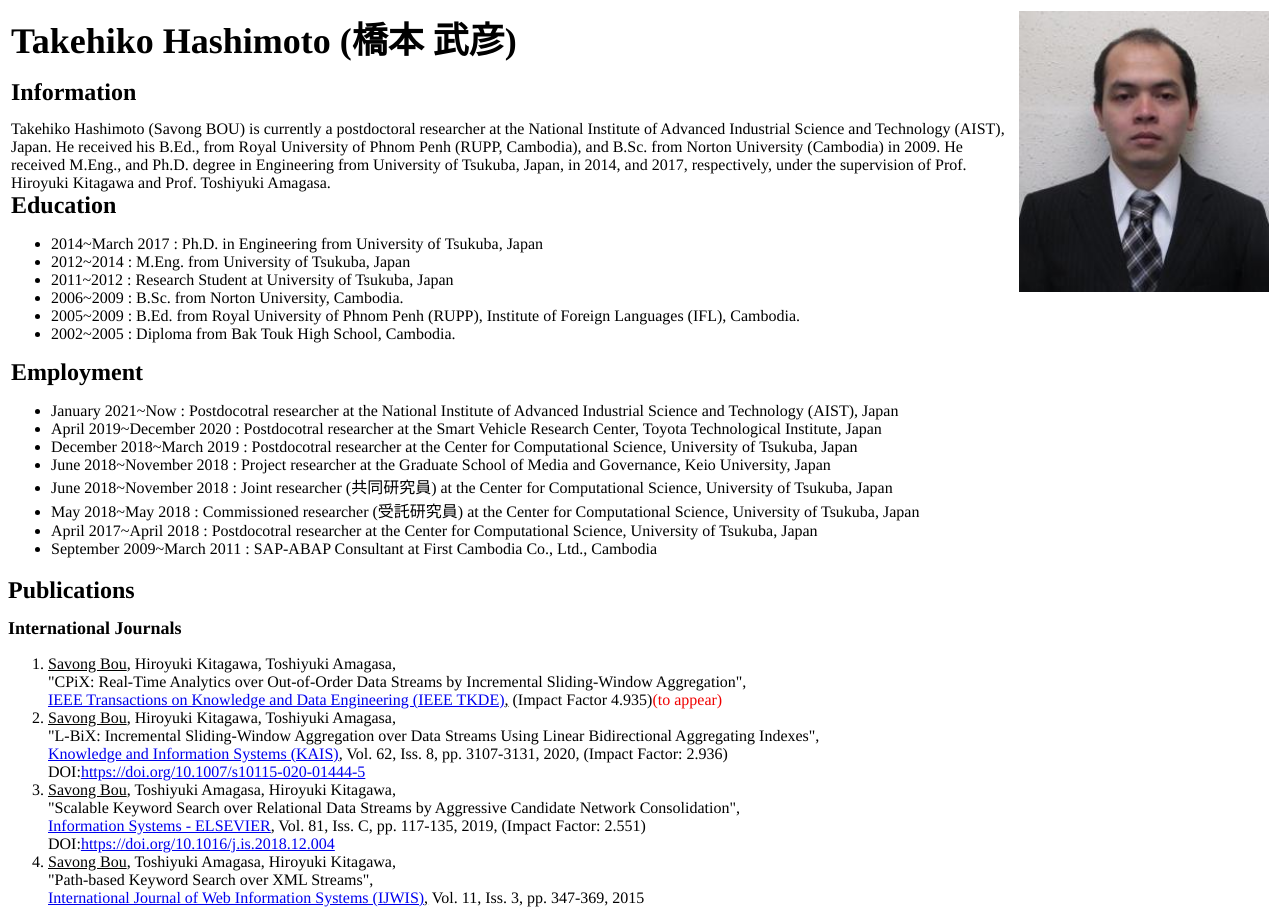
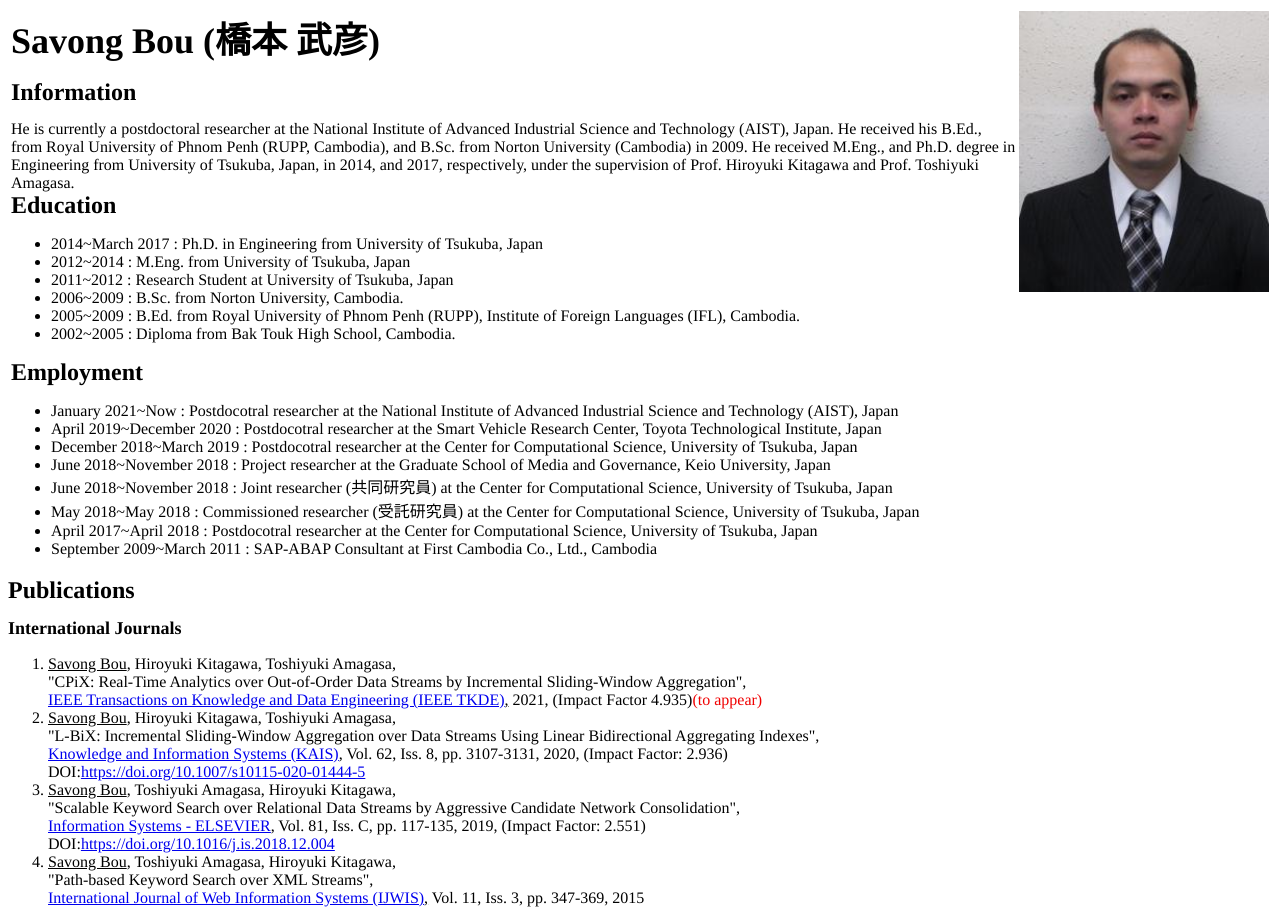
Before and after one commit to savong/savong.github.io, a plain HTML site: page index.html in a window 1280 px wide. Shown: the top 910 px of the page. Drawn offline with Linux system fonts and the light colour scheme.

Commit message:
Initial commit

```diff
--- a/index.html
+++ b/index.html
@@ -26,10 +26,10 @@
     <table>
         <tr>
             <td style="width:80%">
-                <h1 style="margin: 0.0px 0.0px 16.0px 0.0px; font: 36.0px Times"><b>Takehiko Hashimoto (橋本 武彦)</b></h1>
+                <h1 style="margin: 0.0px 0.0px 16.0px 0.0px; font: 36.0px Times"><b>Savong Bou (橋本 武彦)</b></h1>
                 <h2 style="margin: 0.0px 0.0px 14.0px 0.0px; font: 24.0px Times"><b>Information</b></h2>
                 <p class="p3">
-                Takehiko Hashimoto (Savong BOU) is currently a postdoctoral researcher at the National Institute of Advanced Industrial Science and Technology (AIST), Japan. He
+                He is currently a postdoctoral researcher at the National Institute of Advanced Industrial Science and Technology (AIST), Japan. He
                 received his B.Ed., from Royal University of Phnom Penh (RUPP, Cambodia), and B.Sc. from Norton University (Cambodia) in 2009. He received M.Eng., and Ph.D. degree in Engineering from University of Tsukuba, Japan, in 2014, and 2017, respectively, under the supervision of Prof. Hiroyuki Kitagawa and Prof. Toshiyuki Amagasa.
 
 
@@ -70,7 +70,7 @@
     <li class="li3"><span class="s1">Savong Bou</span>, Hiroyuki Kitagawa, Toshiyuki Amagasa,<br>
         "CPiX: Real-Time Analytics over Out-of-Order Data Streams by Incremental Sliding-Window Aggregation",<span class="Apple-converted-space">  </span><a href="https://ieeexplore.ieee.org/xpl/RecentIssue.jsp?punumber=69"><span class="s2"><br>
         </span><span class="s3">IEEE Transactions on Knowledge and Data Engineering (IEEE TKDE)</span></a><span class="s1">,</span>
-        (Impact Factor 4.935)<font color="#F00;">(to appear) </font>
+       2021, (Impact Factor 4.935)<font color="#F00;">(to appear) </font>
         </li>
 
     <li class="li3"><span class="s1">Savong Bou</span>, Hiroyuki Kitagawa, Toshiyuki Amagasa,<br>
```
Also changed, not shown: ____profile.jpg (added).
